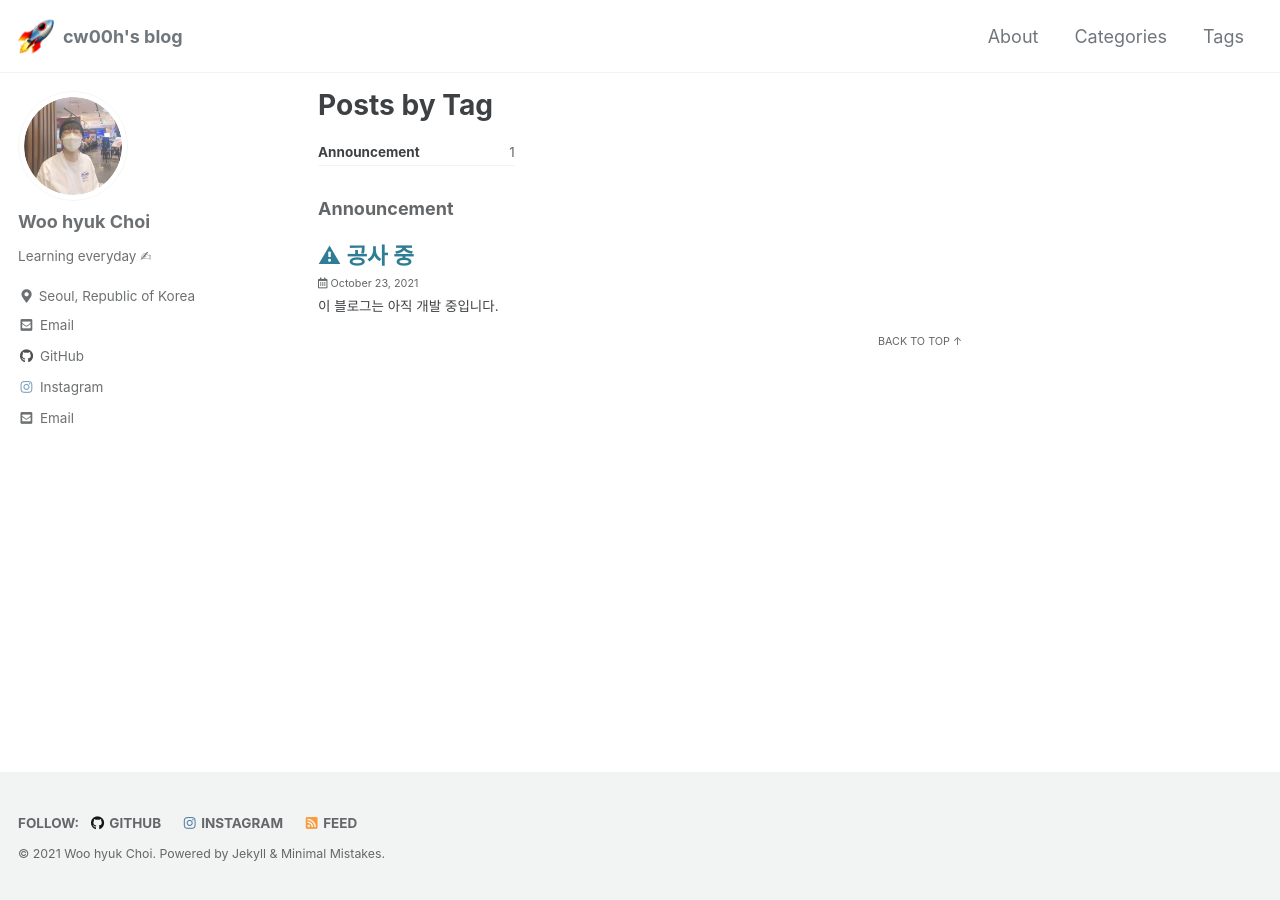
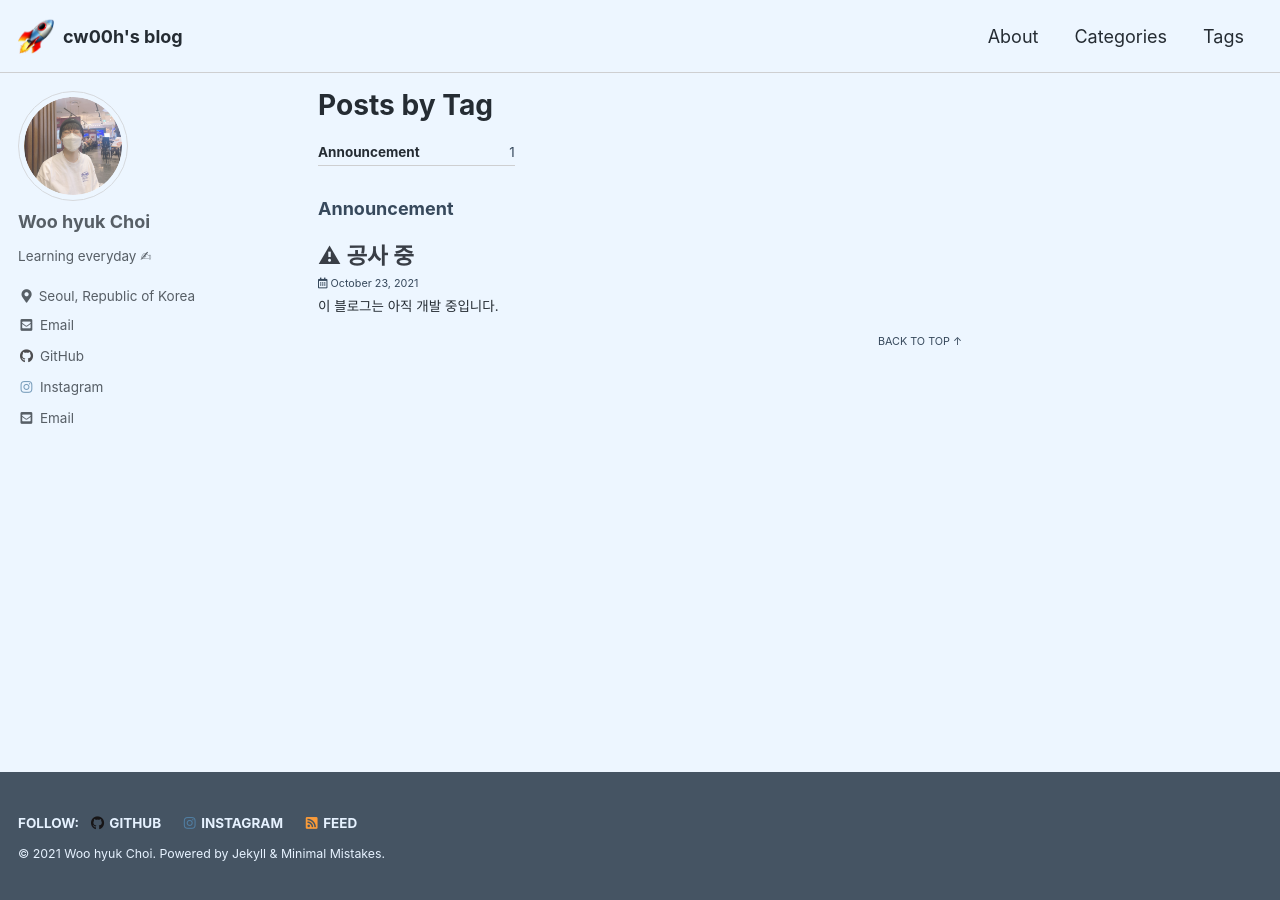
Before and after one commit to cw00h/cw00h.github.io, a Jekyll site: the page built from _pages/tag-archive.md, in a window 1280 px wide. Built offline with Jekyll 4.4.1, drawn with Linux system fonts in a browser that asks for light colours; cached includes are drawn as plain includes.

Commit message:
Design: Apply custom skin

```diff
--- a/_config.yml
+++ b/_config.yml
@@ -12,7 +12,7 @@
 
 # theme                  : "minimal-mistakes-jekyll"
 # remote_theme           : "mmistakes/minimal-mistakes"
-minimal_mistakes_skin    : "default" # "air", "aqua", "contrast", "dark", "dirt", "neon", "mint", "plum", "sunrise"
+minimal_mistakes_skin    : "custom" # "air", "aqua", "contrast", "dark", "dirt", "neon", "mint", "plum", "sunrise"
 
 # deployment
 host: 0.0.0.0
--- /dev/null
+++ b/_sass/minimal-mistakes/skins/_custom.scss
@@ -0,0 +1,23 @@
+/* ==========================================================================
+   Custom skin
+   ========================================================================== */
+
+/* Colors */
+$background-color: #edf6ff !default;
+$text-color: #252c33 !default;
+$muted-text-color: #37495c !default;
+$primary-color: #455463 !default;
+$border-color: mix(#fff, #393e46, 75%) !default;
+$footer-background-color: $primary-color !default;
+$link-color: #393e46 !default;
+$masthead-link-color: $text-color !default;
+$masthead-link-color-hover: $text-color !default;
+$navicon-link-color-hover: mix(#fff, $text-color, 80%) !default;
+
+.page__footer {
+  color: #e6f2ff !important; // override
+}
+
+.page__footer-follow .social-icons .svg-inline--fa {
+  color: inherit;
+}
```
